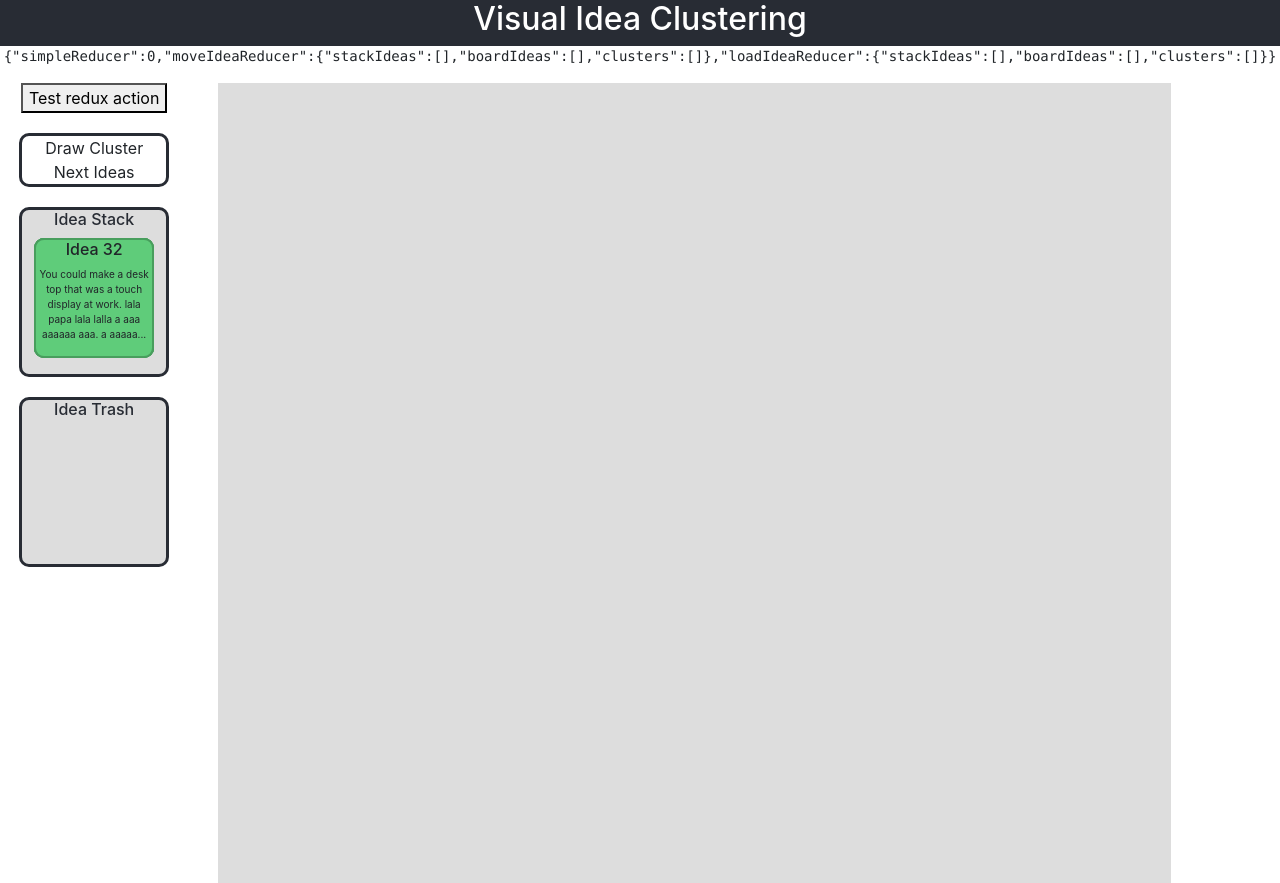
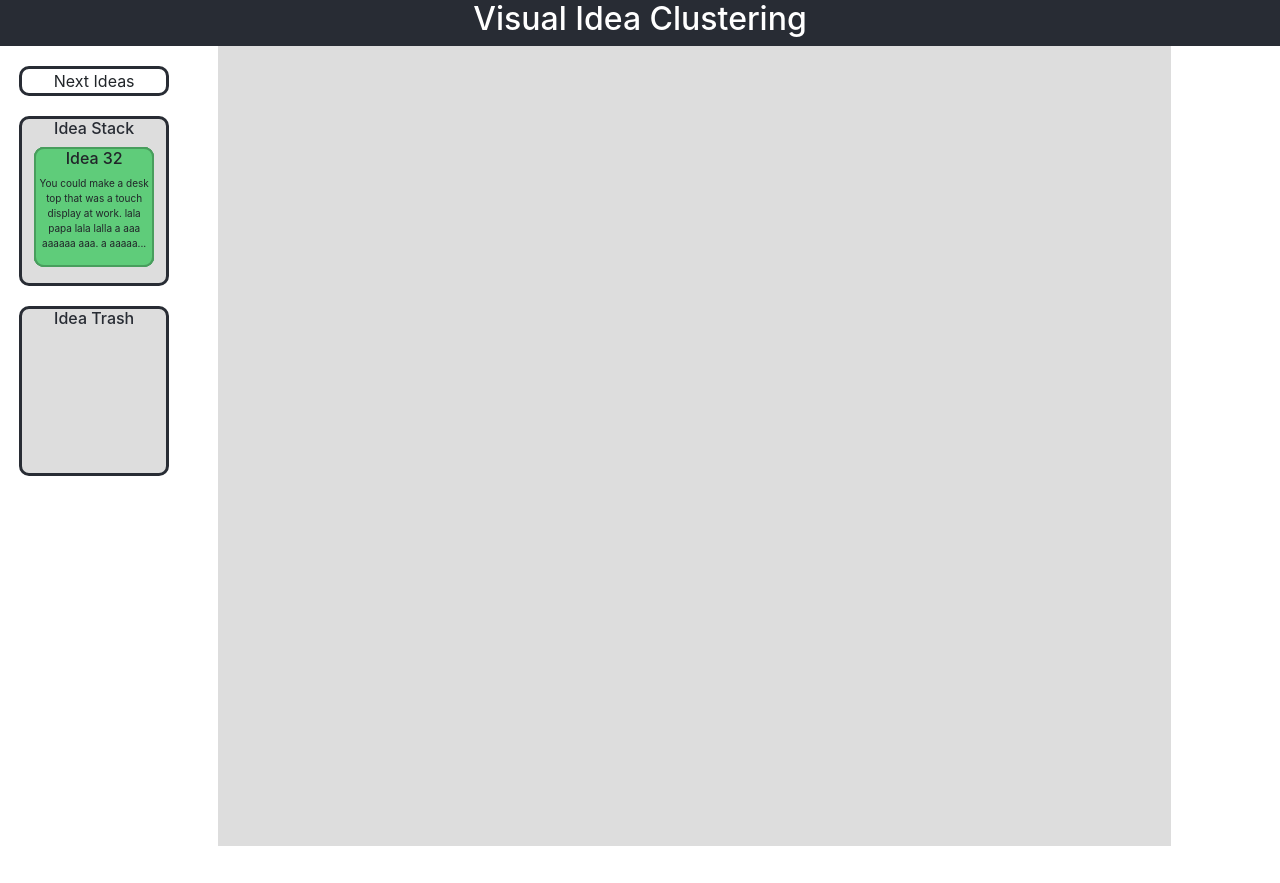
Before and after one commit to lukastaerk/visual-idea-clustering, a React (Create React App) app: page / in a window 1280 px wide. After the commit the page ends 846 px from the top, so only its background shows below. Built offline with nearby package versions, Linux system fonts and the light colour scheme.

Commit message:
clustering is working fine in reux

```diff
--- a/src/App.js
+++ b/src/App.js
@@ -8,7 +8,8 @@ import CHI19S1_ideas from "./data/CHI19S1-ideas.json";
 import "./App.css";
 import Cluster from "./models/cluster";
 
-import { simpleAction } from "./actions/simpleAction";
+import { loadIdeas } from "./actions/loadIdeas";
+import { moveIdea } from "./actions/moveIdea";
 
 const { isDistanceSmaler } = require("./utils/helpers");
 
@@ -17,30 +18,19 @@ const mapStateToProps = state => ({
 });
 
 const mapDispatchToProps = dispatch => ({
-  simpleAction: (...props) => dispatch(simpleAction(...props))
+  loadIdeas: (...props) => dispatch(loadIdeas(...props)),
+  moveIdea: (...props) => dispatch(moveIdea(...props))
 });
 
 class App extends Component {
   constructor(props) {
     super(props);
     this.boardRef = React.createRef();
-    this.state = {
-      nextIdeas: [],
-      boardIdeas: [],
-      clusters: [],
-      nextIdeasIndex: 0
-    };
   }
   componentDidMount() {
-    const { nextIdeasIndex } = this.state;
-    const nextIdeas = this.dataLoader(
-      nextIdeasIndex,
-      nextIdeasIndex + 5,
-      CHI19S1_ideas
-    );
-    this.setState({
-      nextIdeas: nextIdeas
-    });
+    const { nextIndex } = this.props.clusteringReducer;
+    const nextIdeas = this.dataLoader(nextIndex, nextIndex + 5, CHI19S1_ideas);
+    this.props.loadIdeas(nextIdeas);
   }
   dataLoader = (fromIndex, toIndex, JSON_DATA) => {
     const data = JSON_DATA.slice(fromIndex, toIndex);
@@ -50,125 +40,47 @@ class App extends Component {
     });
     return ideas.reverse();
   };
-  handleDrop = (data, position) => {
-    var { state } = this;
-
-    var closeIdeas = state.boardIdeas.filter(idea =>
-      isDistanceSmaler(position, idea.position, 40)
-    );
-    console.log(closeIdeas);
-    var index;
-    if (closeIdeas.length > 0) {
-      index = state[data.type].findIndex(i => i.id == data.id);
-      var idea = state[data.type].splice(index, 1);
-      var newCluster = new Cluster(closeIdeas[0].position, [
-        ...closeIdeas,
-        idea[0]
-      ]);
-      state.clusters = [...state.clusters, newCluster];
-      state.boardIdeas = state.boardIdeas.filter(
-        i => !closeIdeas.some(ci => i.id === ci.id)
-      );
-      console.log(state);
-      return this.setState({
-        ...state
-      });
-    }
-    console.log(data.type);
-    switch (data.type) {
-      case "clusters":
-        index = state.clusters.findIndex(cluster => cluster.id == data.id);
-        state.clusters[index].position = position;
-        break;
-      case "boardIdeas":
-        index = state.boardIdeas.findIndex(idea => idea.id == data.id);
-        state.boardIdeas[index].position = position;
-        break;
-      case "nextIdeas":
-        index = state.nextIdeas.findIndex(i => i.id == data.id);
-        var idea = state.nextIdeas.splice(index, 1);
-        idea[0].position = position;
-        state.boardIdeas.push(idea[0]);
-        break;
-    }
-    console.log(state);
-    this.setState({
-      ...state
-    });
-  };
 
   handleDropTrash = ev => {
     ev.preventDefault();
     var data = JSON.parse(ev.dataTransfer.getData("text"));
-
-    var list = [];
-    switch (data.type) {
-      case "clusters":
-        list = this.state.clusters;
-        break;
-      case "boardIdeas":
-        list = this.state.boardIdeas;
-        break;
-      case "nextIdeas":
-        list = this.state.nextIdeas;
-        break;
-    }
-
-    var index = list.findIndex(idea => idea.id == data.id);
-    list.splice(index, 1);
-    this.setState({
-      [data.type]: list
-    });
+    const {
+      id,
+      type,
+      container,
+      offset: { x: x, y: y }
+    } = data;
+    if (type !== "idea") return null;
+    this.props.moveIdea(container, { type: "TRASH" }, id);
   };
 
   handleNextIdeas = () => {
     console.log("handleNextIdeas");
-    const { nextIdeasIndex, nextIdeas } = this.state;
-
-    if (nextIdeas.length !== 0) return null; //when stack still holdes ideas don't give more ideas
+    const { stackIdeas, nextIndex } = this.props.clusteringReducer;
+    if (stackIdeas.length !== 0) return null; //when stack still holdes ideas don't give more ideas
 
     const nextStack = this.dataLoader(
-      nextIdeasIndex + 5,
-      nextIdeasIndex + 10,
+      nextIndex + 5,
+      nextIndex + 10,
       CHI19S1_ideas
     );
-    this.setState(prevState => {
-      return {
-        nextIdeasIndex: prevState.nextIdeasIndex + 5,
-        nextIdeas: prevState.nextIdeas.concat(nextStack)
-      };
-    });
-  };
-  simpleAction = event => {
-    this.props.simpleAction();
+    this.props.loadIdeas(nextStack);
   };
 
   render() {
-    const { nextIdeas, boardIdeas, isDrawingCluster, clusters } = this.state;
-
+    const { stackIdeas, boardIdeas, clusters } = this.props.clusteringReducer;
+    console.log(this.props.clusteringReducer);
     return (
       <div className="App">
         <Header />
-        <pre>{JSON.stringify(this.props)}</pre>
         <div className="row">
           <div className="col-2">
-            <button onClick={this.simpleAction}> Test redux action</button>
-            <MenuBar
-              handleNextIdeas={this.handleNextIdeas}
-              handleDrawCluster={this.handleDrawCluster}
-              isDrawingCluster={isDrawingCluster}
-            />
-            <IdeaStack isTrash={false} nextIdeas={nextIdeas} />
+            <MenuBar handleNextIdeas={this.handleNextIdeas} />
+            <IdeaStack isTrash={false} nextIdeas={stackIdeas} />
             <IdeaStack isTrash={true} handleDropTrash={this.handleDropTrash} />
           </div>
           <div className="col-9 board" ref={this.boardRef}>
-            <Board
-              boardIdeas={boardIdeas}
-              clusters={clusters}
-              handleDrop={this.handleDrop}
-              isDrawingCluster={isDrawingCluster}
-              createCluster={this.createCluster}
-            />
+            <Board boardIdeas={boardIdeas} clusters={clusters} />
           </div>
         </div>
       </div>
--- /dev/null
+++ b/src/actions/moveCluster.js
@@ -0,0 +1,7 @@
+export const moveCluster = (id, position) => dispatch => {
+  dispatch({
+    type: "MOVE_CLUSTER",
+    id: id,
+    position: position
+  });
+};
--- a/src/components/board.js
+++ b/src/components/board.js
@@ -1,7 +1,10 @@
 import React, { Component } from "react";
+import { connect } from "react-redux";
 import { renderIdeas } from "./idea";
 import { renderClusters, Cluster } from "./cluster";
 import { colors } from "./../constants/index.json";
+import { moveIdea } from "../actions/moveIdea";
+import { moveCluster } from "../actions/moveCluster";
 
 var styles = {
   board: {
@@ -13,6 +16,31 @@ var styles = {
   },
   container: { overflow: "auto", height: "100vh" }
 };
+
+const mapDispatchToProps = dispatch => ({
+  moveIdea: (...props) => dispatch(moveIdea(...props)),
+  moveCluster: (...props) => dispatch(moveCluster(...props))
+});
+
+const mapStateToProps = state => ({
+  ...state
+});
+
+const getSinkFormTarget = target => {
+  if (target.classList[0].slice(0, 7) === "CLUSTER") {
+    return {
+      type: target.classList[0].slice(0, 7),
+      id: parseInt(target.classList[0].slice(7))
+    };
+  } else if (target.classList[0].slice(0, 4) === "IDEA") {
+    return {
+      type: target.classList[0].slice(0, 4),
+      id: parseInt(target.classList[0].slice(4))
+    };
+  }
+  return { type: target.classList[0] };
+};
+
 class Board extends Component {
   constructor(props) {
     super(props);
@@ -32,39 +60,29 @@ class Board extends Component {
     ev.preventDefault();
   };
 
-  drop = ev => {
-    ev.preventDefault();
+  drop = event => {
+    event.preventDefault();
     const { top, left } = this.boardRef.current.getBoundingClientRect();
-    var data = JSON.parse(ev.dataTransfer.getData("text"));
-    const { x, y } = data.offset;
-    //console.log(ev.target);
-    this.props.handleDrop(data, {
-      top: ev.clientY - top - y,
-      left: ev.clientX - left - x
-    });
-  };
-
-  handleDrawCluster = ev => {
-    if (!this.props.isDrawingCluster) return false;
-    console.log(ev.type);
-    if (ev.type == "mousedown") {
-      this.setState({
-        cluster: {
-          x: ev.clientX,
-          y: ev.clientY
-        }
-      });
-    } else if (ev.type == "mouseup") {
-      const { x, y } = this.state.cluster;
-      console.log(x, y);
-      let width = ev.clientX - x,
-        height = ev.clientY - y;
-      if (width > 120 && height > 100) {
-        const { left, top } = this.boardRef.current.getBoundingClientRect();
-        this.props.createCluster(x - left, y - top, width, height);
-      }
-    } else {
-      //do nothing yet
+    var data = JSON.parse(event.dataTransfer.getData("text"));
+    const {
+      id,
+      type,
+      container,
+      offset: { x: x, y: y }
+    } = data;
+    let position = {
+      left: event.clientX - x - left,
+      top: event.clientY - y - top
+    };
+    console.log("drop ", type);
+    if (type === "idea") {
+      let sink = getSinkFormTarget(event.target);
+      console.log(sink, position);
+      if (sink.type === "IDEA" && sink.id === id) sink = { type: "BOARD" };
+      if (container.type === "CLUSTER" && container === sink) return null;
+      this.props.moveIdea(container, sink, id, position);
+    } else if (type === "cluster") {
+      this.props.moveCluster(id, position);
     }
   };
 
@@ -72,19 +90,18 @@ class Board extends Component {
     const { boardIdeas, clusters } = this.props;
     const clustersDisplay = clusters ? renderClusters(clusters) : null;
     const ideasDisplay = boardIdeas
-      ? renderIdeas(boardIdeas, "boardIdeas")
+      ? renderIdeas(boardIdeas, { type: "BOARD" })
       : null;
     return (
       <div style={styles.container}>
         <div style={styles.board}>
           <div
             id="board"
+            className="BOARD"
             ref={this.boardRef}
             style={styles.board}
             onDrop={this.drop}
             onDragOver={this.allowDrop}
-            onMouseDown={this.handleDrawCluster}
-            onMouseUp={this.handleDrawCluster}
           >
             {ideasDisplay}
             {clustersDisplay}
@@ -95,4 +112,7 @@ class Board extends Component {
   }
 }
 
-export default Board;
+export default connect(
+  mapStateToProps,
+  mapDispatchToProps
+)(Board);
--- a/src/components/cluster.js
+++ b/src/components/cluster.js
@@ -38,32 +38,27 @@ export class Cluster extends Component {
     super(props);
   }
 
-  allowDrop = ev => {
-    ev.preventDefault();
-  };
-
-  drop = ev => {
-    ev.preventDefault();
-    var data = JSON.parse(ev.dataTransfer.getData("text"));
-    console.log(data.id, data.type);
-  };
-
   render() {
     const { id, position, ideas } = this.props;
+    const sqrtUp = Math.round(Math.sqrt(ideas.length) + 0.49);
+    const diff = parseInt((sqrtUp ** 2 - ideas.length) / sqrtUp);
     var pos = position ? position : {};
     var style = {
       ...styles.clusterBox,
       ...pos,
-      ...{ width: 140 * ideas.length, height: 160 }
+      ...{ width: 3 + 120 * sqrtUp, height: 120 * (sqrtUp - diff) + 50 }
     };
+    const dropZone = "CLUSTER" + id;
     var displayIdeas = ideas
-      ? renderIdeas(ideas, { type: "CLUSTER", id: id })
+      ? renderIdeas(ideas, { type: "CLUSTER", id: id }, dropZone)
       : null;
 
     return (
-      <Draggable id={"cluster" + id} type={"clusters"} style={style}>
-        <div id={"cluster" + id} onDragOver={this.allowDrop} onDrop={this.drop}>
-          <h6 style={styles.h6}>{"Cluster " + id}</h6>
+      <Draggable id={id} dropZone={dropZone} type={"cluster"} style={style}>
+        <div id={id} className={dropZone}>
+          <h6 className={dropZone} style={styles.h6}>
+            {"Cluster " + id}
+          </h6>
           {displayIdeas}
         </div>
       </Draggable>
--- a/src/components/idea.js
+++ b/src/components/idea.js
@@ -2,12 +2,13 @@ import React, { Component } from "react";
 import Draggable from "./draggable";
 import { colors } from "./../constants/index.json";
 
-export const renderIdeas = (ideas, container) => {
+export const renderIdeas = (ideas, container, dropZone) => {
   const ideasRender = ideas.map((idea, i) => {
     return (
       <Idea
         position={idea.position}
         container={container}
+        dropZone={dropZone ? dropZone : "IDEA" + idea.id}
         key={idea.id}
         data={idea}
       />
@@ -40,6 +41,12 @@ var styles = {
     height: 120,
     cursor: "move",
     zIndex: 2
+  },
+  inCluster: {
+    position: "relative",
+    top: 0,
+    left: 0,
+    float: "left"
   },
   description: {
     fontSize: 10,
@@ -75,7 +82,7 @@ class Idea extends Component {
   };
 
   render() {
-    const { data, position, container } = this.props;
+    const { data, position, container, dropZone } = this.props;
     const { displayFull, textHeight, ellipText } = this.state;
 
     const handleDisplayFullText =
@@ -84,12 +91,13 @@ class Idea extends Component {
         : null;
     var style = {
       background:
-        container.type == "boardIdeas"
-          ? colors.board.idea
-          : colors.idea.background,
+        container.type == "BOARD" ? colors.board.idea : colors.idea.background,
       ...styles.ideaBox,
       ...position
     };
+    if (container.type === "CLUSTER") {
+      style = { ...style, ...styles.inCluster };
+    }
 
     var styleTextBox = styles.description;
     var description = ellipText ? ellipText : data.description;
@@ -99,10 +107,19 @@ class Idea extends Component {
       description = data.description;
     }
     return (
-      <Draggable id={data.id} type={"idea"} container={container} style={style}>
-        <div>
-          <h6 style={styles.h6}>{"Idea " + data.id}</h6>
+      <Draggable
+        id={data.id}
+        dropZone={dropZone}
+        type={"idea"}
+        container={container}
+        style={style}
+      >
+        <div className={dropZone}>
+          <h6 className={dropZone} style={styles.h6}>
+            {"Idea " + data.id}
+          </h6>
           <div
+            className={dropZone}
             id={"des" + data.id}
             style={styleTextBox}
             onClick={handleDisplayFullText}
--- a/src/components/ideaStack.js
+++ b/src/components/ideaStack.js
@@ -54,7 +54,9 @@ class IdeaStack extends Component {
 
   render() {
     const { nextIdeas, isTrash } = this.props;
-    const ideasDisplay = nextIdeas ? renderIdeas(nextIdeas, "nextIdeas") : null;
+    const ideasDisplay = nextIdeas
+      ? renderIdeas(nextIdeas, { type: "STACK" }, "STACK")
+      : null;
     const ideaContainer = this.renderContainer(isTrash, ideasDisplay);
     return (
       <div style={styles.ideaStack}>
--- a/src/components/menuBar.js
+++ b/src/components/menuBar.js
@@ -1,8 +1,8 @@
-import React, { Component } from 'react';
-import { colors } from'./../constants/index.json'
+import React, { Component } from "react";
+import { colors } from "./../constants/index.json";
 
 var style = {
-	box:{
+  box: {
     margin: "0 auto",
     marginTop: 20,
     borderRadius: 10,
@@ -10,63 +10,60 @@ var style = {
     borderColor: colors.header.background,
     width: 150
   },
-	menu: {
+  menu: {},
+  list: {
+    width: "100%",
+    display: "inline-block",
+    textAlign: "center"
+  }
+};
 
-	},
-	list:{
-		width: "100%",
-		display:"inline-block",
-		textAlign: "center"
+class MenuBar extends Component {
+  render() {
+    const { handleNextIdeas } = this.props;
+    return (
+      <div style={style.box}>
+        <div style={style.menu}>
+          <ListItem name={"Next Ideas"} onClick={handleNextIdeas} />
+        </div>
+      </div>
+    );
+  }
+}
+class ListItem extends Component {
+  constructor(props) {
+    super(props);
+    this.state = {};
+  }
+
+  handleMouse = ev => {
+    switch (ev.type) {
+      case "mouseenter":
+        ev.target.style.background = colors.header.background;
+        ev.target.style.color = "white";
+        break;
+      case "mouseleave":
+        ev.target.style.background = this.props.active
+          ? "rgb(21, 66, 140)"
+          : "white";
+        ev.target.style.color = this.props.active
+          ? "white"
+          : colors.header.background;
+        break;
+      default:
+        break;
+    }
+  };
+  render() {
+    const { name, onClick, active } = this.props;
+    return (
+      <li style={style.list} onClick={onClick}>
+        <div onMouseEnter={this.handleMouse} onMouseLeave={this.handleMouse}>
+          {name}
+        </div>
+      </li>
+    );
   }
 }
 
-class MenuBar extends Component {
-
-	render(){
-		const { handleNextIdeas, handleDrawCluster, isDrawingCluster } = this.props;
-		return(
-			<div style={style.box}>
-				<div style={style.menu}>
-					<ListItem name={isDrawingCluster? "Stop Drawing":"Draw Cluster"} onClick={handleDrawCluster} active={isDrawingCluster}/>
-			        <ListItem name={"Next Ideas"} onClick={handleNextIdeas}/>
-			    </div>
-			   </div>
-			)
-	}
-}
-class ListItem extends Component {
-	constructor(props){
-		super(props)
-		this.state = {
-
-		}
-	}
-
-	handleMouse = (ev) => {
-		switch(ev.type){
-			case "mouseenter":
-				ev.target.style.background = colors.header.background
-				ev.target.style.color = "white"
-				break
-			case "mouseleave":
-				ev.target.style.background = (this.props.active)? "rgb(21, 66, 140)" : "white"
-				ev.target.style.color =(this.props.active)? "white" : colors.header.background
-				break
-			default:
-				break
-		}
-
-	}
-	render(){
-		const {name, onClick, active} = this.props
-		return(
-			<li style={style.list} onClick={onClick} >
-			  <div onMouseEnter={this.handleMouse} onMouseLeave={this.handleMouse}>{name}</div>
-			</li>
-			)
-	}
-}
-
-
-
 export default MenuBar;
--- a/src/models/cluster.js
+++ b/src/models/cluster.js
@@ -12,7 +12,8 @@ class Cluster {
   }
 
   addIdea(idea) {
-    this.ideas.push({ ...idea, position: this.position });
+    this.ideas = [...this.ideas, { ...idea, position: this.position }];
+    return this;
   }
 }
 
--- a/src/reducers/moveIdeaReducer.js
+++ b/src/reducers/clusteringReducer.js
@@ -1,22 +1,31 @@
 import Cluster from "../models/cluster";
 
 export default (
-  state = { stackIdeas: [], boardIdeas: [], clusters: [] },
-  { type: type, source: source, sink: sink, id: id, position: p }
+  state = { stackIdeas: [], boardIdeas: [], clusters: [], nextIndex: 0 },
+  action
 ) => {
-  let index,
-    boardIdeas,
-    stackIdeas,
-    clusters,
-    idea,
-    idea2,
-    newCluster,
-    newState;
+  const { type } = action;
+  var idea, newState;
   switch (type) {
     case "MOVE_IDEA":
+      const { source, sink, id, position } = action;
       [idea, newState] = removeIdea(state, source, id);
-      newState = dropIdea(newState, sink, idea, p);
+      newState = dropIdea(newState, sink, idea, position);
       return newState;
+    case "LOAD_IDEAS":
+      const { ideas } = action;
+      const stackIdeas = [...state.stackIdeas, ...ideas];
+      return {
+        ...state,
+        stackIdeas: stackIdeas,
+        nextIndex: ideas.length + state.nextIndex
+      };
+    case "MOVE_CLUSTER":
+      var clusters, c;
+      const { id: c_id, position: p } = action;
+      [c, clusters] = removeElement(c_id, state.clusters);
+      console.log(c_id, c, clusters);
+      return { ...state, clusters: [...clusters, { ...c, position: p }] };
     default:
       return state;
   }
@@ -40,9 +49,12 @@ function removeIdea(state, source, id) {
     case "STACK":
       [idea, stackIdeas] = removeElement(id, state.stackIdeas);
       return [idea, { ...state, stackIdeas: stackIdeas }];
-    case "ClUSTER":
+    case "CLUSTER":
       [cluster, clusters] = removeElement(source.id, state.clusters);
       [idea, ideaList] = removeElement(id, cluster.ideas);
+      if (ideaList.length < 1) {
+        return [idea, { ...state, clusters: clusters }];
+      }
       return [
         idea,
         { ...state, clusters: [...clusters, { ...cluster, ideas: ideaList }] }
@@ -58,19 +70,21 @@ function dropIdea(state, sink, idea, p) {
     case "BOARD":
       return {
         ...state,
-        boardIdeas: [...boardIdeas, { ...idea, position: p }]
+        boardIdeas: [...state.boardIdeas, { ...idea, position: p }]
       };
     case "STACK":
-      return { ...state, stackIdeas: [...stackIdeas, idea] };
-    case "ClUSTER":
+      return { ...state, stackIdeas: [...state.stackIdeas, idea] };
+    case "CLUSTER":
       [cluster, clusters] = removeElement(sink.id, state.clusters);
-      cluster.addIdea(idea);
+      cluster = { ...cluster, ideas: [...cluster.ideas, idea] };
       return { ...state, clusters: [...clusters, cluster] };
     case "IDEA":
       [idea2, boardIdeas] = removeElement(sink.id, state.boardIdeas);
       clusters = [...state.clusters, new Cluster(p, [idea, idea2])];
       return { ...state, clusters: clusters, boardIdeas: boardIdeas };
+    case "TRASH":
+      return state;
     default:
-      return [null, state];
+      return state;
   }
 }
```
Also changed, not shown: src/components/draggable.js (+10 -35 lines), src/reducers/index.js (+2 -6 lines), src/reducers/loadIdeaReducer.js (deleted, +0 -12 lines), 1 other file (tests, documents, lock files or other folders). Lines whose indentation alone changed are shown as unchanged.
